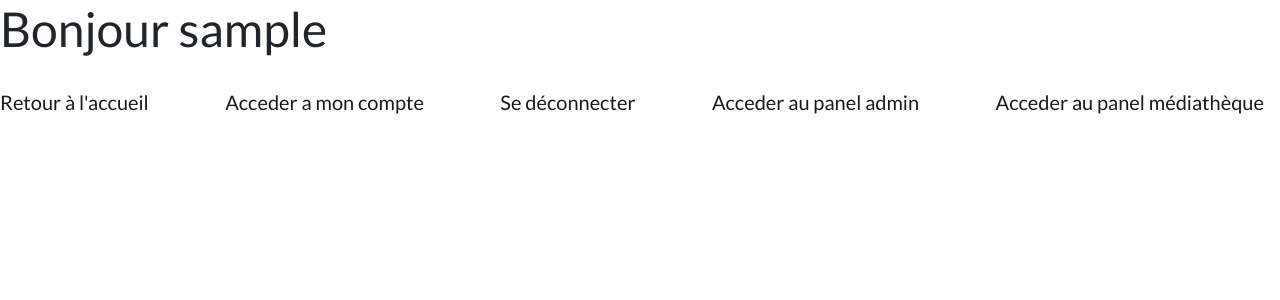
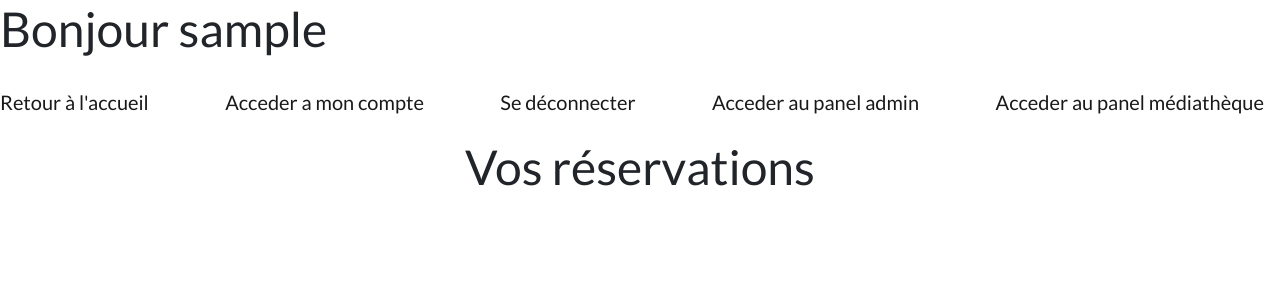
Before and after one commit to NumeriqueMediapass/MediapassAR, a Django app: page /mesReservations/ in a window 1280 px wide. Shown: the top 300 px of the page. Run offline with Django 4.2, Linux system fonts and the light colour scheme; the visitor is signed in with stand-in values (Sample User, id 1); data that the repository does not hold is empty; some libraries are stand-ins or nearby versions.

Commit message:
update css

```diff
--- a/static/css/base.css
+++ b/static/css/base.css
@@ -12,7 +12,7 @@
 
 table {
 
-    width: 100%;
+    width: 80%;
 
 }
 
--- a/website/templates/website/mesReservations.html
+++ b/website/templates/website/mesReservations.html
@@ -3,12 +3,14 @@
 {% block title %} Liste des ateliers ou vous êtes inscrits {% endblock %}
 
 {% block content %}
+    <div class="text-center">
+        <h1>Vos réservations</h1>
         <form method="POST">
             {% for anim in animations %}
                 <p><a href="{%url "animation" id=anim.id%}">
                     {{ anim.name }}
                 </a></p>
-
             {% endfor %}
         </form>
+    </div>
 {% endblock %}
--- a/website/templates/website/printAtelier.html
+++ b/website/templates/website/printAtelier.html
@@ -3,6 +3,7 @@
 {% block title %} {{ animation.name }}{% endblock %}
 
 {% block content %}
+    <div class="text-center">
         <h1>{{ animation.name }}</h1>
         <p><label> Description : {{ animation.description }}</label></p>
         <p><label>Date : {{ animation.date }}</label></p>
@@ -15,5 +16,5 @@
                     formaction="{% url "deleteReservation" id=animation.id %}">
                 Se désincrire de cette animation </button>
         </form>
-
+    </div>
 {% endblock %}
```
Lines whose indentation alone changed are shown as unchanged.
